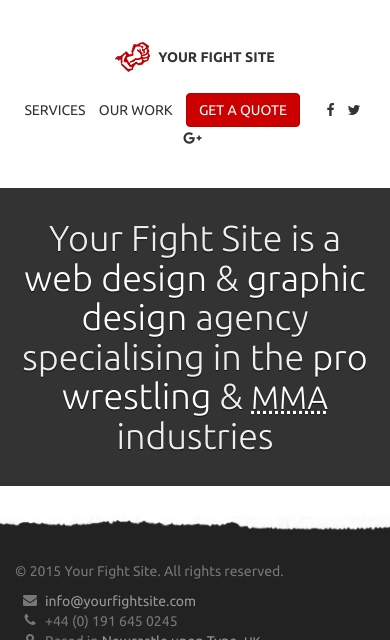
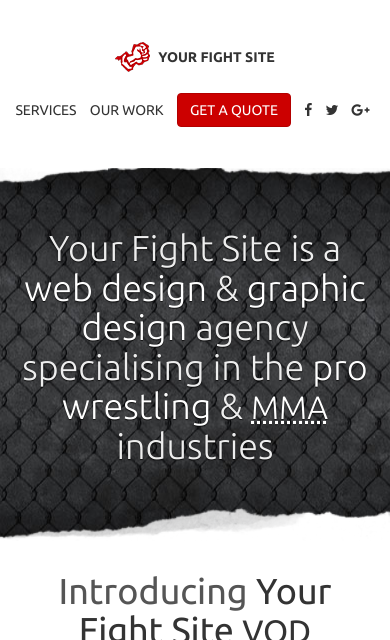
Before and after one commit to yourfightsite/yourfightsite.github.io, a Jekyll site: the page built from index.html, in a window 390 px wide. Shown: the top 640 px of the page. Built offline with Jekyll 4.4.1, drawn with Linux system fonts in a browser that asks for light colours; nearby versions of some CDN libraries; some of the changed text lies outside the part shown; grey boxes are pictures that could not be loaded.

Commit message:
Home jumbotron

```diff
--- a/_layouts/master.html
+++ b/_layouts/master.html
@@ -53,7 +53,6 @@
           <li>
             <a class="btn btn-primary" href="{{ site.baseurl }}/get-a-quote">Get a quote</a>
           </li>
-          <li class="divider"></li>
           <li>
             <a href="https://www.facebook.com/yourfightsite" rel="external" title="Your Fight Site on Facebook">
               <span aria-hidden="true" class="fa fa-facebook"></span>
--- a/css/application.css
+++ b/css/application.css
@@ -1,5 +1,9 @@
 html {
   -webkit-font-smoothing: antialiased;
+}
+
+h1 .text-muted {
+  color: #555;
 }
 
 abbr[title] {
@@ -83,7 +87,10 @@ abbr[title] {
 
 .jumbotron-home {
   color: #eee;
-  background-color: #333;
+  background: url(../img/jumbotron-bg.jpg) repeat 50% 50%;
+  position: relative;
+  margin-bottom: 0;
+  padding: 60px 0 75px;
 }
 .jumbotron-home h1 {
   font-weight: 300;
@@ -94,6 +101,26 @@ abbr[title] {
 .jumbotron-home h1 strong {
   color: #fff;
   font-weight: inherit;
+}
+
+.jumbotron-home:before,
+.jumbotron-home:after {
+  content: ' ';
+  background-repeat: repeat-x;
+  position: absolute;
+  right: 0;
+  left: 0;
+  display: block;
+}
+.jumbotron-home:before {
+  background-image: url(../img/jumbotron-top.png);
+  top: 0;
+  height: 20px;
+}
+.jumbotron-home:after {
+  background-image: url(../img/jumbotron-bottom.png);
+  bottom: 0;
+  height: 35px;
 }
 
 .project-list {
@@ -140,6 +167,7 @@ abbr[title] {
 .project-thumbnail .overlay .project-name {
   color: #eee;
   font-size: 18px;
+  font-weight: 700;
   margin-top: 0;
 }
 
@@ -152,6 +180,25 @@ abbr[title] {
 .project-item a:hover .project-category,
 .project-item a:focus .project-category {
   color: #900;
+}
+
+.home-section {
+  padding: 30px 0;
+}
+.home-section h1 {
+  margin-top: 0;
+}
+
+.home-section-inverse {
+  color: #eee;
+  text-shadow: 0 1px 1px rgba(0,0,0,.75);
+  background-color: #222;
+}
+.home-section-inverse h1 {
+  color: #fff;
+}
+.home-section-inverse .btn {
+  text-shadow: none;
 }
 
 @media (max-width: 600px) {
@@ -187,6 +234,10 @@ abbr[title] {
   .project-item {
     width: 50%;
     float: left;
+  }
+
+  .jumbotron-home h1 {
+    font-size: 36px;
   }
 }
 
--- a/index.html
+++ b/index.html
@@ -8,3 +8,23 @@ title: "MMA &amp; Wrestling Web Design &amp; Graphic Design &middot; Your Fight
     <h1>Your Fight Site is a <strong>web design</strong> &amp; <strong>graphic design</strong> agency specialising in the <strong>pro wrestling</strong> &amp; <strong><abbr class="initialism" title="Mixed Martial Arts">MMA</abbr></strong> industries</h1>
   </div>
 </div>
+
+<div class="home-section">
+  <div class="container">
+    <header class="text-center">
+      <h1>
+        <span class="text-muted">Introducing</span>
+        <span>Your Fight Site <abbr class="initialism" title="Video On Demand">VOD</abbr></span>
+      </h1>
+    </header>
+    <div class="row">
+      <figure class="col-sm-6">
+        <img src="{{ site.baseurl }}/img/your-fight-site-vod.jpg" alt="Your Fight Site VOD" />
+      </figure>
+      <div class="col-sm-6">
+        <p>Lorem ipsum dolor sit amet, consectetur adipisicing elit, sed do eiusmod tempor incididunt ut labore et dolore magna aliqua. Ut enim ad minim veniam, quis nostrud exercitation ullamco laboris nisi ut aliquip ex ea commodo consequat. Duis aute irure dolor in reprehenderit in voluptate velit esse cillum dolore eu fugiat nulla pariatur. Excepteur sint occaecat cupidatat non proident, sunt in culpa qui officia deserunt mollit anim id est laborum.</p>
+        <a class="btn btn-primary" href="http://vod.yourfightsite.com/" rel="external">Visit Your Fight Site VOD</a>
+      </div>
+    </div>
+  </div>
+</div>
--- a/js/application.js
+++ b/js/application.js
@@ -1,5 +1,9 @@
 ;(function ($) {
 
-  //
+  // Open external links in a new window
+  $('a[rel="external"]').on('click', function (e) {
+    e.preventDefault();
+    window.open(this.href);
+  });
 
 })(jQuery);
```
Also changed, not shown: css/bootstrap.min.css, img/jumbotron-bg.jpg (added), img/jumbotron-bottom.png (added), img/jumbotron-top.png (added).
